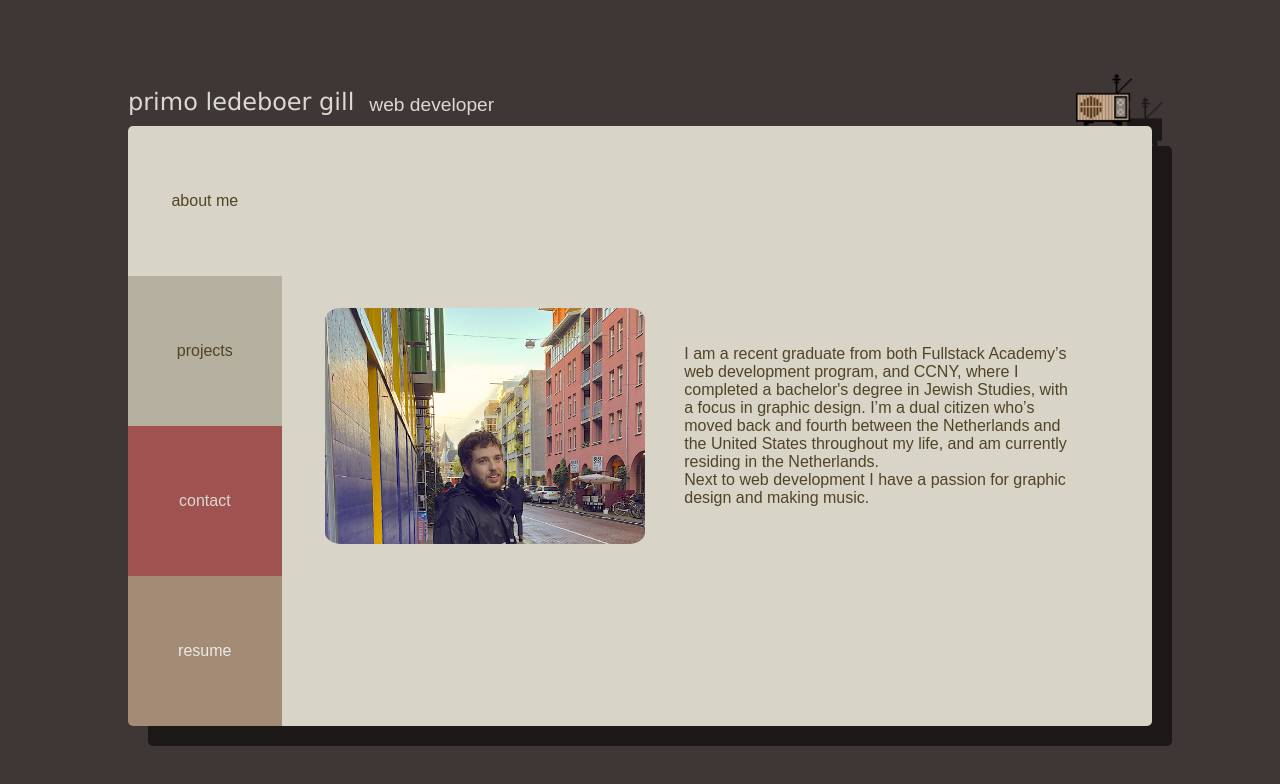
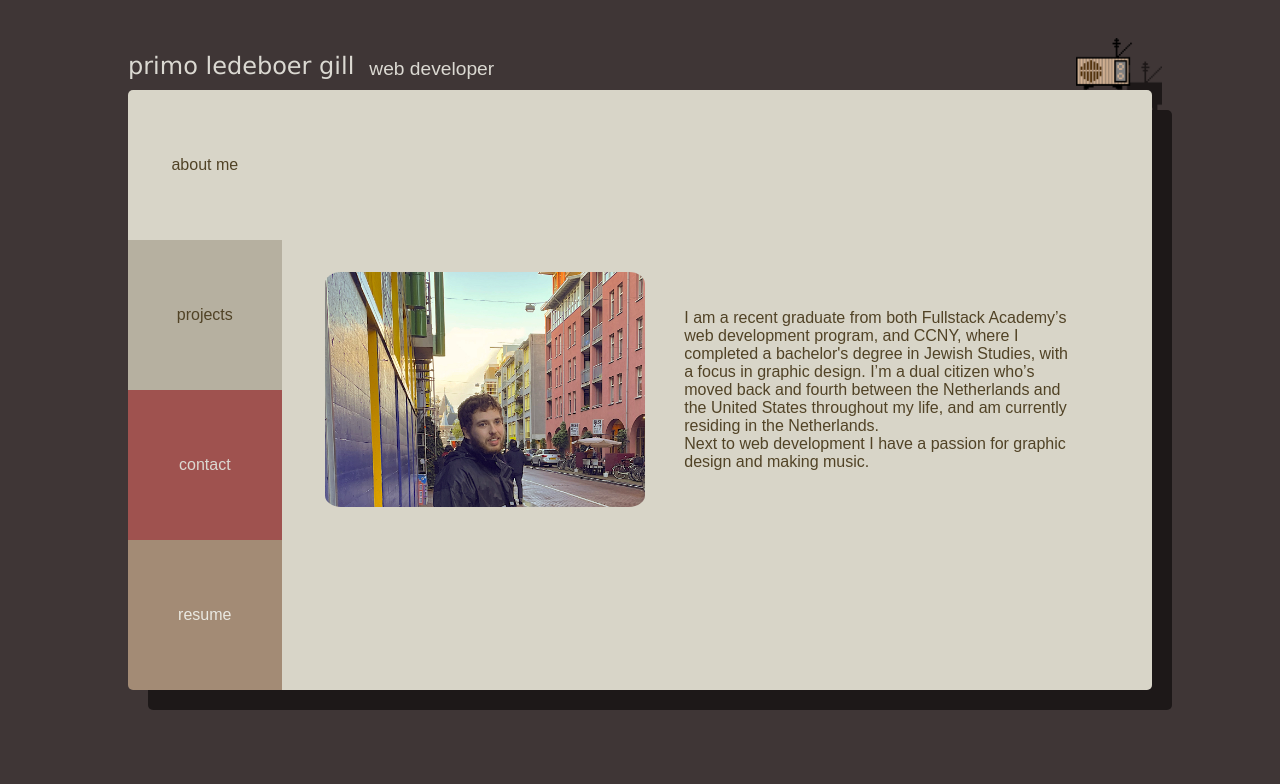
Before and after one commit to primolg/scroll-site, a React (Create React App) app: page / in a window 1280 px wide. Shown: the top 784 px of the page. Built offline with nearby package versions, Linux system fonts and the light colour scheme.

Commit message:
update header

```diff
--- a/public/App.css
+++ b/public/App.css
@@ -19,6 +19,7 @@
   font-size: larger;
   font-weight: 300;
   margin-bottom: 10px;
+  margin-top: -3.8em;
   justify-content: space-between;
 }
 #header div{
```
